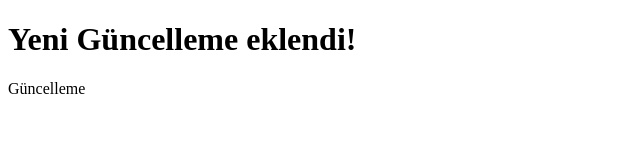
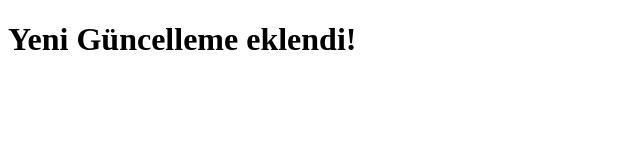
Before and after one commit to canbayazit/Allianz-Bootcamp, a plain HTML site: page patikaodev01/index.html in a window 1280 px wide. Shown: the whole page, without its empty margins (0-640 px from the left). Drawn offline with Linux system fonts and the light colour scheme.

Commit message:
updated index.html

```diff
--- a/patikaodev01/index.html
+++ b/patikaodev01/index.html
@@ -7,6 +7,5 @@
 </head>
 <body>
     <h1>Yeni Güncelleme eklendi!</h1>
-    <p>Güncelleme</p>
 </body>
 </html>
```
